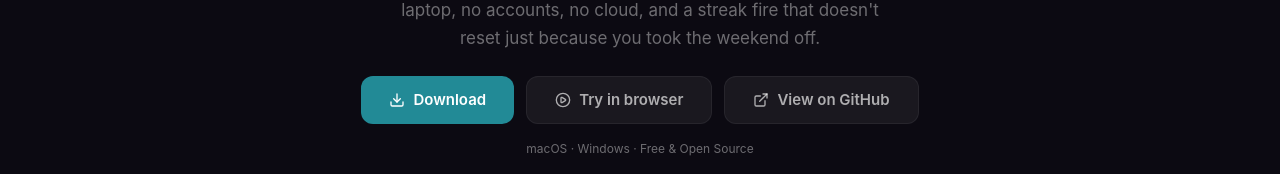
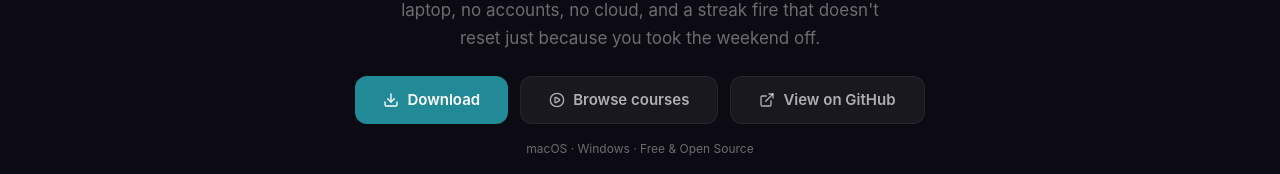
Before and after one commit to InfamousVague/mattssoftware, a React (Vite) app: page /fishbones in a window 1280 px wide. Shown: the part 430-604 px from the top of the page. Built offline with nearby package versions, Linux system fonts and the light colour scheme; no server answers.

Commit message:
Fishbones marketing page: Try in browser → Browse courses
Now links to https://fishbones.academy/courses (the standalone
catalog) rather than /fishbones/learn/ (the embedded app's empty
welcome). Send visitors to a place where they can pick a book; the
embed itself is one click further in.

```diff
--- a/src/pages/Fishbones.tsx
+++ b/src/pages/Fishbones.tsx
@@ -817,13 +817,17 @@ export function FishbonesPage() {
           </a>
           {/* Plain <a> (not the React-Router <Link>) so the browser
               does a full navigation out of the marketing SPA into the
-              embedded Fishbones web app at /fishbones/learn/. React
-              Router doesn't intercept because the target resolves to
-              a real file at dist/fishbones/learn/index.html (staged
-              by scripts/sync-fishbones-learn.mjs in CI, or the
-              coming-soon HTML when embed is skipped). */}
-          <a href="/fishbones/learn/" className="btn btn--ghost">
-            <PlayCircle size={16} /> Try in browser
+              standalone fishbones.academy course catalog. Cross-
+              domain by design — the new Fishbones product site is
+              the canonical home for browsing the curriculum, so we
+              push visitors there instead of into the embedded app's
+              empty welcome screen. Plain <a> (not React-Router
+              <Link>) because the target is a different origin. */}
+          <a
+            href="https://fishbones.academy/courses"
+            className="btn btn--ghost"
+          >
+            <PlayCircle size={16} /> Browse courses
           </a>
           <a
             href="https://github.com/InfamousVague/Fishbones"
```
